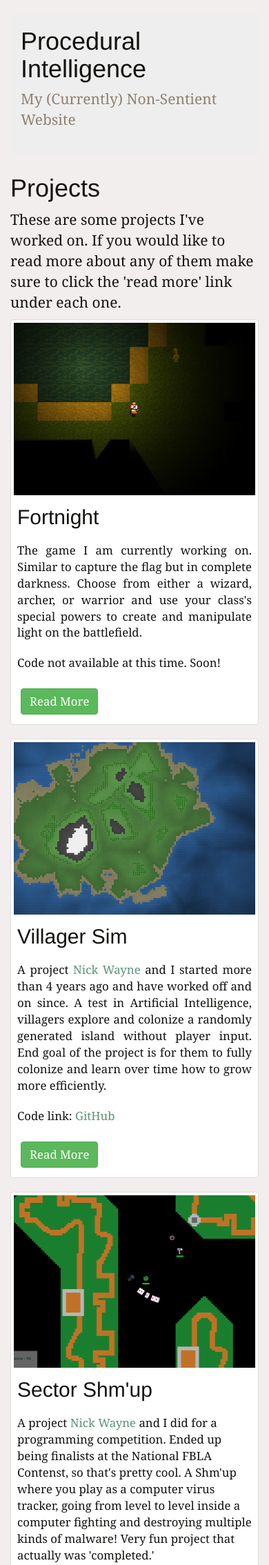
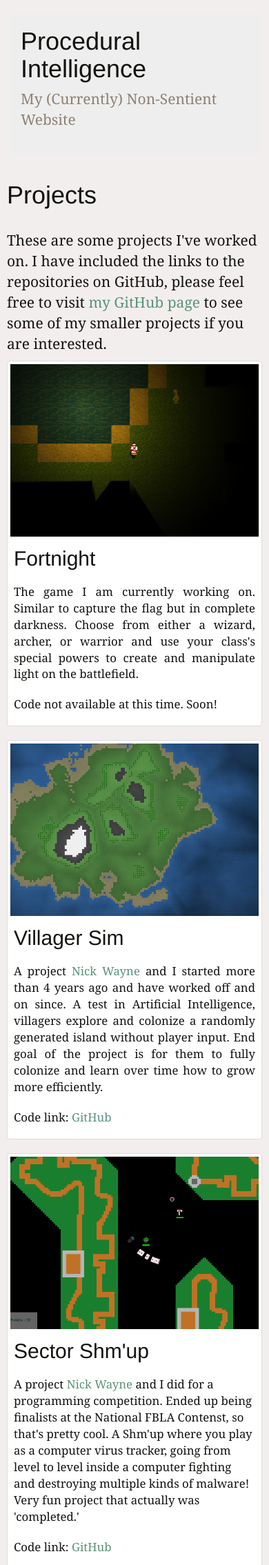
Before and after one commit to najarvis/Procedural-Intelligence, a Flask app: page /projects in a window 390 px wide. Shown: the part 52-2321 px from the top of the page at 69% size. Run offline with Flask 2, Linux system fonts and the light colour scheme; some libraries are stand-ins or nearby versions.

Commit message:
Updates about and projects.
Projects page now uses flexbox and formats properly on mobile. Also adds
pacman and packing, removes "read more" links.

About page adds resume page.

Procint.py adds link to send resume.

```diff
--- a/procint.py
+++ b/procint.py
@@ -3,7 +3,7 @@
     Copyright (c) 2018 - Nick Jarvis
 """
 import os
-from flask import Flask, render_template, redirect, url_for
+from flask import Flask, render_template, redirect, url_for, send_from_directory
 
 from blueprints.blog.blueprint_blog import BLUEPRINT_BLOG
 from blueprints.login.blueprint_login import BLUEPRINT_LOGIN
@@ -58,6 +58,11 @@ def next_show():
     """Special route for another tool."""
     return render_template("show.html")
 
+@FLASK_APP.route('/jarvis-resume')
+def download_resume():
+    """Sends the user my resume"""
+    return send_from_directory('static/other', 'NickJarvisResume.pdf')
+
 @FLASK_APP.errorhandler(404)
 def page_not_found(error):
     """Basic 404 error route"""
--- a/templates/base_template.html
+++ b/templates/base_template.html
@@ -14,7 +14,6 @@
 
         <!-- Latest compiled and minified CSS -->
         <link rel="stylesheet" href="/static/bootstrap/css/bootstrap.min.css">
-
 
         <!-- Latest compiled and minified JavaScript -->
         <script src="/static/bootstrap/js/bootstrap.min.js"></script>
@@ -34,8 +33,8 @@
         </script>
 
         <style>
-            .nav-item {
-                color: #fff;
+            .navbar-inverse .navbar-nav>li>a {
+                color: #ddd;
             }
         </style>
 
@@ -95,7 +94,7 @@
 
                     <div class="sidebar-module sidebar-module-inset">
                         <h4>About</h4>
-                        <p>My name is Nick Jarvis and I am a fan of Artificial Intelligence, Web Development, Game Development, and Running.</p>
+                        <p>My name is Nick Jarvis and I am a fan of artificial intelligence, web development, game development, and running.</p>
                     </div>
 
                     <div class="sidebar-module hidden-xs"> <!-- Twitter -->
--- a/templates/projects.html
+++ b/templates/projects.html
@@ -3,6 +3,23 @@
 {% block head %}
 {{ super() }}
 <style>
+.project-container {
+  display: flex;
+  flex-wrap: wrap;
+  padding: 10px;
+  justify-content: space-around;
+}
+
+.project {
+  flex-basis: 49%;
+}
+
+@media only screen and (max-width: 768px) {
+  .project {
+    flex-basis: 100%;
+  }
+}
+
 img {
     max-height: 300px;
     max-width: 300px;
@@ -46,6 +63,14 @@ img {
     background-image:url('static/page_images/Fortnight.png');
 }
 
+.banner-pacman {
+    background-image:url('static/page_images/PacMan.png');
+}
+
+.banner-packing {
+    background-image:url('static/page_images/Packing.png');
+}
+
 h2 {
     padding: 5px;
     padding-top: 15px;
@@ -57,37 +82,37 @@ h2 {
 </style>
 {% endblock %}
 {% block small_width %}
-    <div class="container">
-        <h1>Projects</h1>
-        <p class="emph">These are some projects I've worked on. If you would like to read more about any of them make sure to click the 'read more' link under each one.</p>
-        <div class="thumbnail col-sm-6">
+    <h1 style="padding: 10px;">Projects</h1>
+    <div class="project-container">
+        <p class="emph">These are some projects I've worked on. I have included the links to the repositories on GitHub, please feel free to visit <a href="https://github.com/najarvis">my GitHub page</a> to see some of my smaller projects if you are interested.</p>
+        <div class="thumbnail project">
             <div class="banner banner-fortnight"></div>
             <h2>Fortnight</h2>
             <p class="text-justify">The game I am currently working on. Similar to capture the flag but in complete darkness. Choose from either a wizard, archer, or warrior and use your class's special powers to create and manipulate light on the battlefield.</p>
 
             <p>Code not available at this time. Soon!</p>
-            <a href="/fortnight-info"><button class="btn btn-success">Read More</button></a>
+            <!-- <a href="/fortnight-info"><button class="btn btn-success">Read More</button></a> -->
         </div>
-        <div class="thumbnail col-sm-6">
+        <div class="thumbnail project">
             <div class="banner banner-village"></div>
             <h2>Villager Sim</h2>
             <p class="text-justify">A project <a href="https://github.com/nickwayne">Nick Wayne</a> and I started more than 4 years ago and have worked off and on since. A test in Artificial Intelligence, villagers explore and colonize a randomly generated island without player input. End goal of the project is for them to fully colonize and learn over time how to grow more efficiently.</p>
 
             <p>Code link: <a href="https:/github.com/najarvis/villager-sim">GitHub</a></p>
-            <a href="/villager-sim"><button class="btn btn-success">Read More</button></a>
+            <!-- <a href="/villager-sim"><button class="btn btn-success">Read More</button></a> -->
         </div>
 
-        <div class="thumbnail col-sm-6">
+        <div class="thumbnail project">
             <div class="banner banner-sector"></div>
             <h2>Sector Shm'up</h2>
 
             <p>A project <a href="https://github.com/nickwayne">Nick Wayne</a> and I did for a programming competition. Ended up being finalists at the National FBLA Contenst, so that's pretty cool. A Shm'up where you play as a computer virus tracker, going from level to level inside a computer fighting and destroying multiple kinds of malware! Very fun project that actually was 'completed.'</p>
 
             <p>Code link: <a href="https://github.com/NickWayne/NLC-2015">GitHub</a></p>
-            <a href="/sector-info"><button class="btn btn-success">Read More</button></a>
+            <!-- <a href="/sector-info"><button class="btn btn-success">Read More</button></a> -->
         </div>
 
-        <div class="thumbnail col-sm-6">
+        <div class="thumbnail project">
             <div class="banner banner-class"></div>
             <h2>Late For Class!</h2>
 
@@ -100,7 +125,25 @@ h2 {
             </ol>
 
             <p>Download link: <a href="https://drive.google.com/drive/folders/0B1mUXYyKgBmHUmtad3hpUGFmeHc?usp=sharing">Google Drive</a></p>
-            <a href="/class-info"><button class="btn btn-success">Read More</button></a>
+            <!-- <a href="/class-info"><button class="btn btn-success">Read More</button></a> -->
+        </div>
+
+        <div class="thumbnail project">
+          <div class="banner banner-pacman"></div>
+          <h2>PacMan-JS</h2>
+
+          <p>A project for my CSE 201 (Intro to Software Engineering) class, we built a PacMan-like game in Javascript. The high scores are saved server side so try to beat the current best! Warning: The ghosts close in pretty hard, and since each level is randomly generated it can be pretty difficult.</p>
+          <p>Code link: <a href="https://github.com/najarvis/PacManJS-E">Github</a></p>
+          <a href="/game"><button class="btn btn-success">Play Now!</button></a>
+        </div>
+
+        <div class="thumbnail project">
+          <div class="banner banner-packing"></div>
+
+          <p>A project for my Algorithms course. Efficiently packs objects into a space and includes a visualizer so you can see it afterwards. Still more work to be done, but functional in its current state.</p>
+
+          <p>Code link: <a href="https://github.com/najarvis/CSE-464-Packing-Algorithm">Github</a></p>
+          <!-- <a href="/packing-info"><button class="btn btn-success">Read More</button></a> -->
         </div>
     </div>
 {% endblock %}
```
Also changed, not shown: templates/about.html (+25 -12 lines), static/page_images/PacMan.PNG (added), static/page_images/Packing.png (added).
